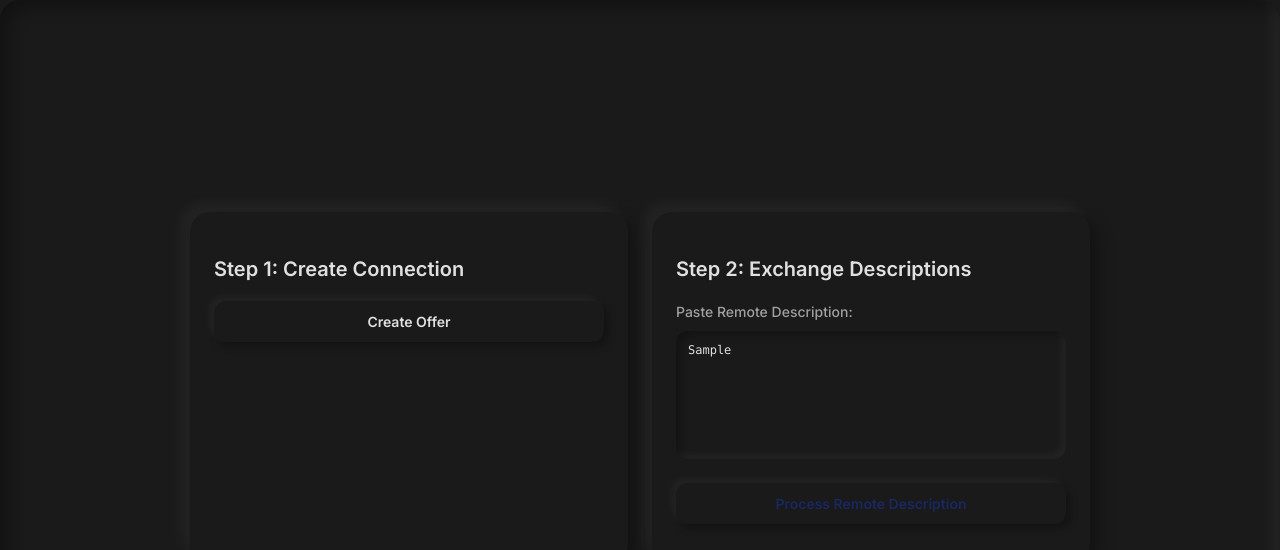
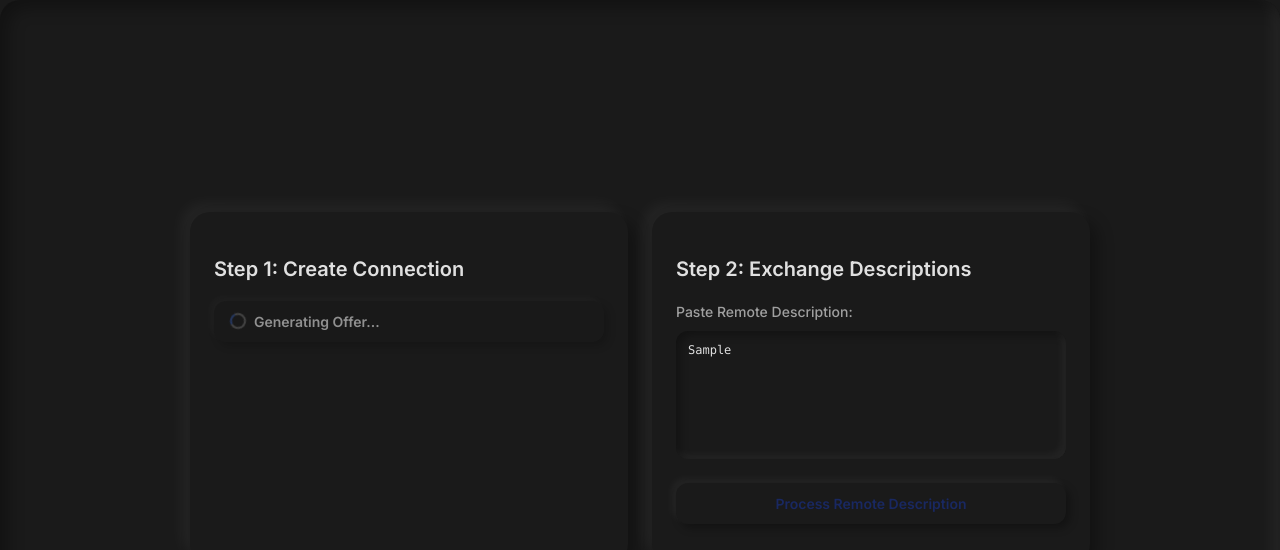
Before and after one commit to dash0200/cursor-p2p, a React (Vite) app: page / in a window 1280 px wide. Both pictures are taken after typing "Sample" into the empty fields and a click on the button "Create Offer". Shown: the top 550 px of the page. Built offline with nearby package versions, Linux system fonts and the light colour scheme.

Commit message:
loading screen for offer

```diff
--- a/src/components/ConnectionSetup.jsx
+++ b/src/components/ConnectionSetup.jsx
@@ -8,7 +8,8 @@ const ConnectionSetup = ({
   remoteDescription,
   setRemoteDescription,
   createDataChannelOffer,
-  handleRemoteDescription
+  handleRemoteDescription,
+  isGeneratingOffer
 }) => {
   const [copied, setCopied] = useState(false);
 
@@ -28,8 +29,16 @@ const ConnectionSetup = ({
         <button
           onClick={createDataChannelOffer}
           className="neumorphic-btn primary"
+          disabled={isGeneratingOffer}
         >
-          Create Offer
+          {isGeneratingOffer ? (
+            <div style={{ display: 'flex', alignItems: 'center', gap: '8px' }}>
+              <div className="loading-spinner"></div>
+              Generating Offer...
+            </div>
+          ) : (
+            'Create Offer'
+          )}
         </button>
 
         {localOffer && (
--- a/src/components/WebRTCManualSignal.css
+++ b/src/components/WebRTCManualSignal.css
@@ -1808,6 +1808,35 @@ button:focus,
     inset -3px -3px 6px rgba(255, 255, 255, 0.05);
 }
 
+/* Loading Spinner */
+.loading-spinner {
+  width: 16px;
+  height: 16px;
+  border: 2px solid rgba(255, 255, 255, 0.3);
+  border-top: 2px solid #2d4a8a;
+  border-radius: 50%;
+  animation: spin 1s linear infinite;
+}
+
+@keyframes spin {
+  0% { transform: rotate(0deg); }
+  100% { transform: rotate(360deg); }
+}
+
+/* Disabled button styles */
+.neumorphic-btn:disabled {
+  opacity: 0.6;
+  cursor: not-allowed;
+  transform: none;
+}
+
+.neumorphic-btn:disabled:hover {
+  transform: none;
+  box-shadow:
+    4px 4px 8px rgba(0, 0, 0, 0.3),
+    -4px -4px 8px rgba(255, 255, 255, 0.05);
+}
+
 /* Enhanced press effect for success buttons */
 .neumorphic-btn.success:active {
   transform: scale(0.95) !important;
--- a/src/components/WebRTCManualSignal.jsx
+++ b/src/components/WebRTCManualSignal.jsx
@@ -157,6 +157,7 @@ export default function WebRTCManualSignal() {
             setRemoteDescription={webrtc.setRemoteDescription}
             createDataChannelOffer={() => webrtc.createDataChannelOffer(handleVideoMessage, handleChatMessage)}
             handleRemoteDescription={() => webrtc.handleRemoteDescription(handleVideoMessage, handleChatMessage)}
+            isGeneratingOffer={webrtc.isGeneratingOffer}
           />
         )}
 
--- a/src/hooks/useVideoPlayer.js
+++ b/src/hooks/useVideoPlayer.js
@@ -537,6 +537,18 @@ export const useVideoPlayer = (sendMessage, addLog) => {
   }, [memoizedAddLog]);
 
   const handleKeyPress = useCallback((e) => {
+    // Don't handle keyboard events if user is typing in an input field
+    const activeElement = document.activeElement;
+    const isTyping = activeElement && (
+      activeElement.tagName === 'INPUT' ||
+      activeElement.tagName === 'TEXTAREA' ||
+      activeElement.contentEditable === 'true'
+    );
+
+    if (isTyping) {
+      return; // Let the input handle the key press
+    }
+
     // Handle YouTube video keyboard controls
     if (youtubeVideoIdRef.current && youtubePlayerManagerRef.current?.isReady) {
       switch (e.key) {
--- a/src/hooks/useWebRTC.js
+++ b/src/hooks/useWebRTC.js
@@ -11,6 +11,7 @@ export const useWebRTC = () => {
   const [isMuted, setIsMuted] = useState(false);
   const [localVoiceActivity, setLocalVoiceActivity] = useState(false);
   const [remoteVoiceActivity, setRemoteVoiceActivity] = useState(false);
+  const [isGeneratingOffer, setIsGeneratingOffer] = useState(false);
   const [logs, setLogs] = useState([]);
 
   const pcRef = useRef(null);
@@ -177,15 +178,20 @@ export const useWebRTC = () => {
   };
 
   const createDataChannelOffer = async (onVideoMessage, onChatMessage) => {
+    setIsGeneratingOffer(true);
     addLog('Creating data channel offer...');
+
+    try {
       const pc = createPeerConnection();
 
       const dataChannel = pc.createDataChannel('signaling');
       setupDataChannel(dataChannel, onVideoMessage, onChatMessage);
 
+      addLog('Generating offer...');
       const offer = await pc.createOffer();
       await pc.setLocalDescription(offer);
 
+      addLog('Gathering ICE candidates...');
       await new Promise(resolve => {
         if (pc.iceGatheringState === 'complete') {
           resolve();
@@ -201,6 +207,11 @@ export const useWebRTC = () => {
       setLocalOffer(JSON.stringify(pc.localDescription, null, 2));
       setIsInitiator(true);
       addLog('Offer created - send to remote peer');
+    } catch (error) {
+      addLog(`Error creating offer: ${error.message}`);
+    } finally {
+      setIsGeneratingOffer(false);
+    }
   };
 
   const handleRemoteDescription = async (onVideoMessage, onChatMessage) => {
@@ -578,6 +589,7 @@ export const useWebRTC = () => {
     isMuted,
     localVoiceActivity,
     remoteVoiceActivity,
+    isGeneratingOffer,
     logs,
 
     // Refs
```
Lines whose indentation alone changed are shown as unchanged.
